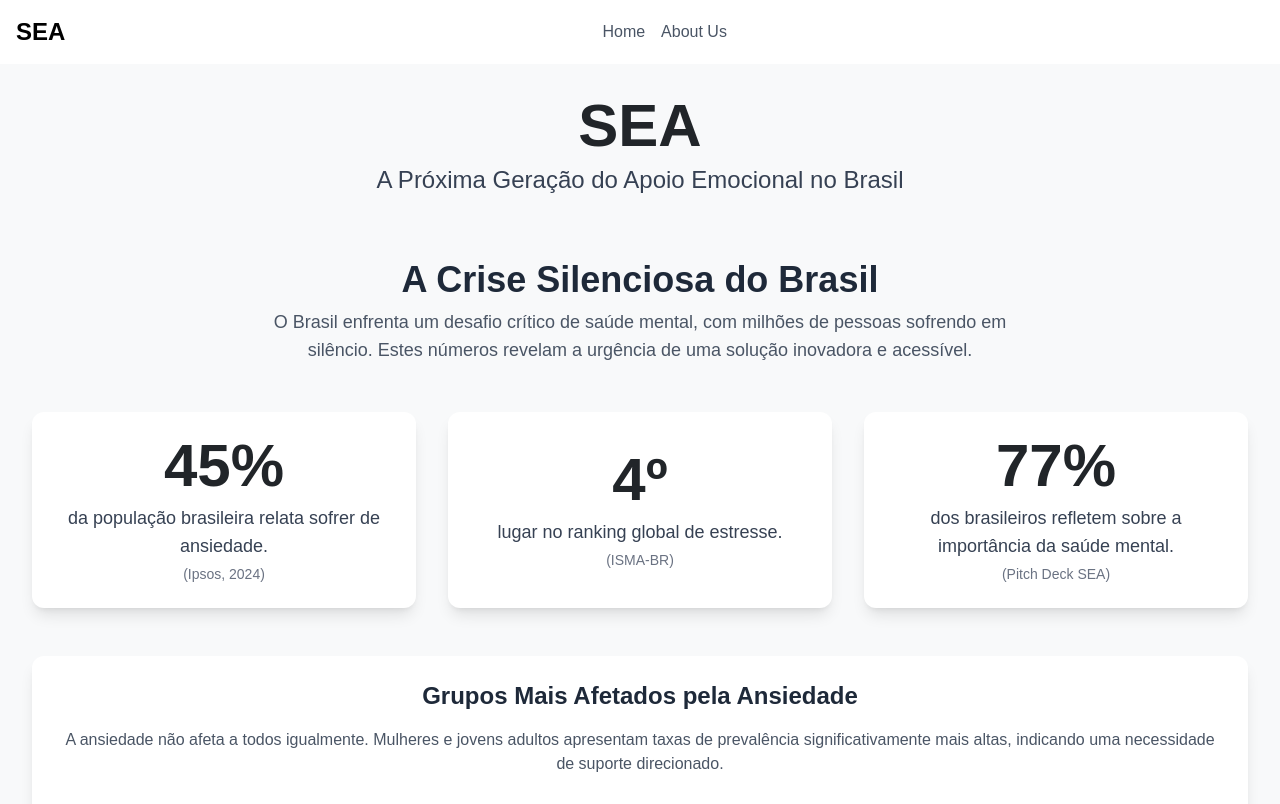
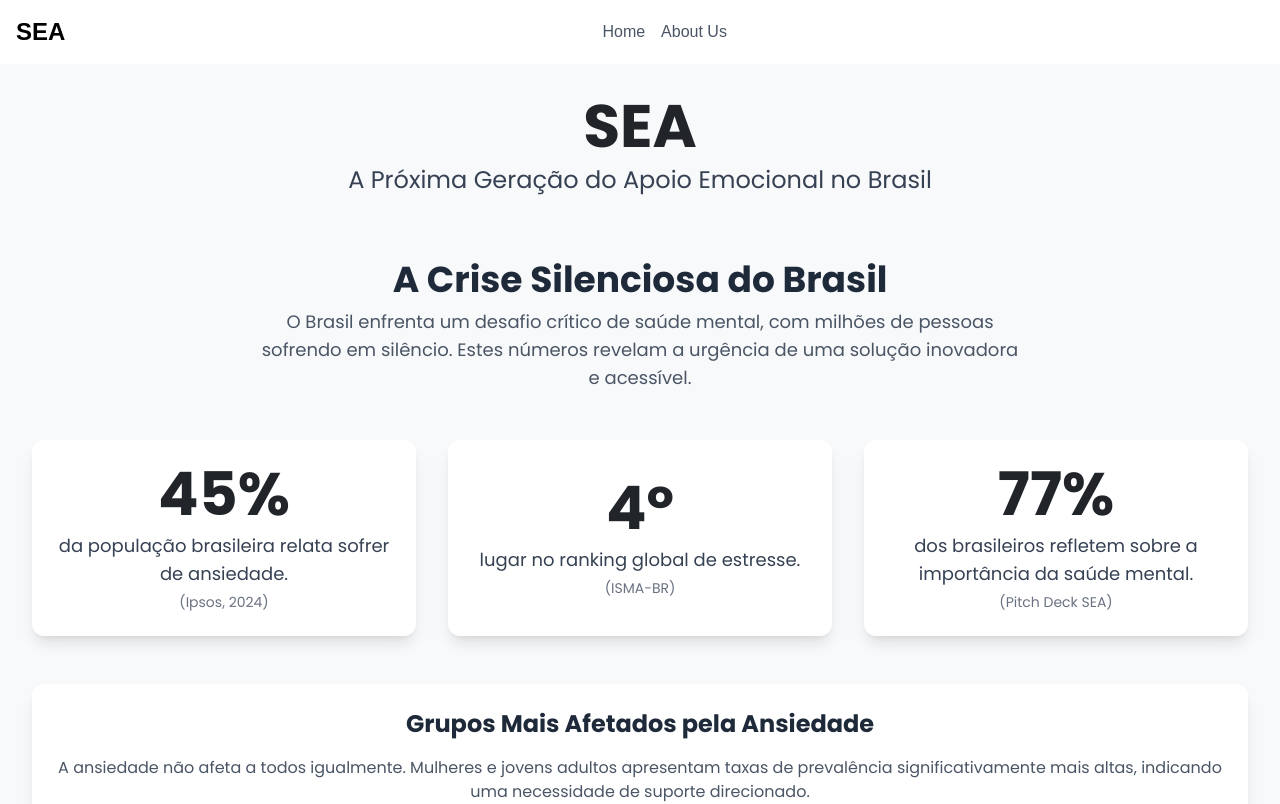
Before and after one commit to PauloMats/SEA-website-frontend, a Next.js app in the folder sea-website/: page / in a window 1280 px wide. Shown: the top 804 px of the page. Built offline with nearby package versions, Linux system fonts and the light colour scheme.

Commit message:
feat: styles

```diff
--- a/sea-website/src/app/layout.tsx
+++ b/sea-website/src/app/layout.tsx
@@ -9,6 +9,9 @@
   return (
     <html lang="pt-BR">
       <head>
+        <link rel="preconnect" href="https://fonts.googleapis.com" />
+        <link rel="preconnect" href="https://fonts.gstatic.com" crossOrigin="" />
+        <link href="https://fonts.googleapis.com/css2?family=Poppins:wght@300;400;600;700&display=swap" rel="stylesheet" />
         <title>SEA Platform</title>
       </head>
       <body>
```
